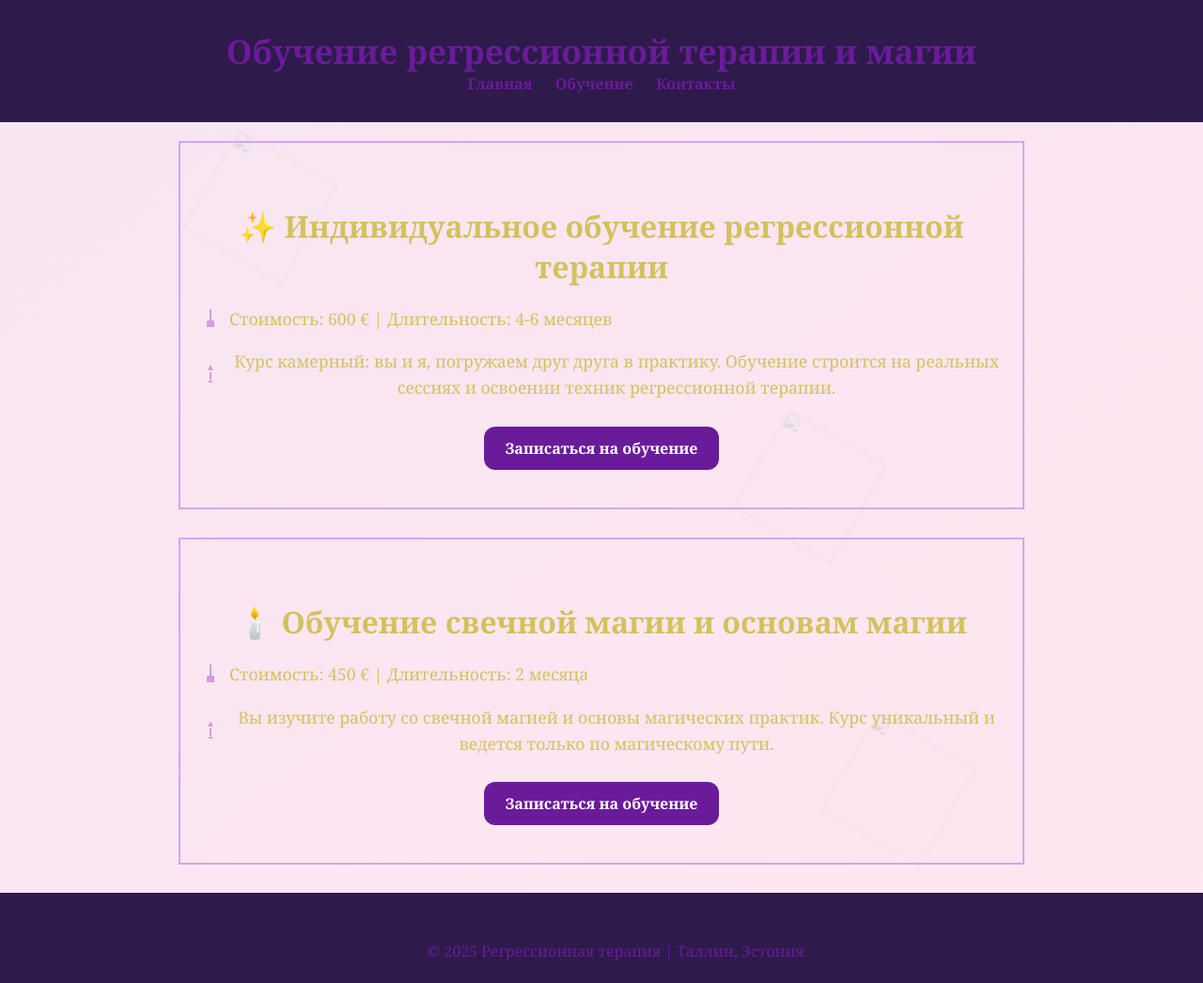
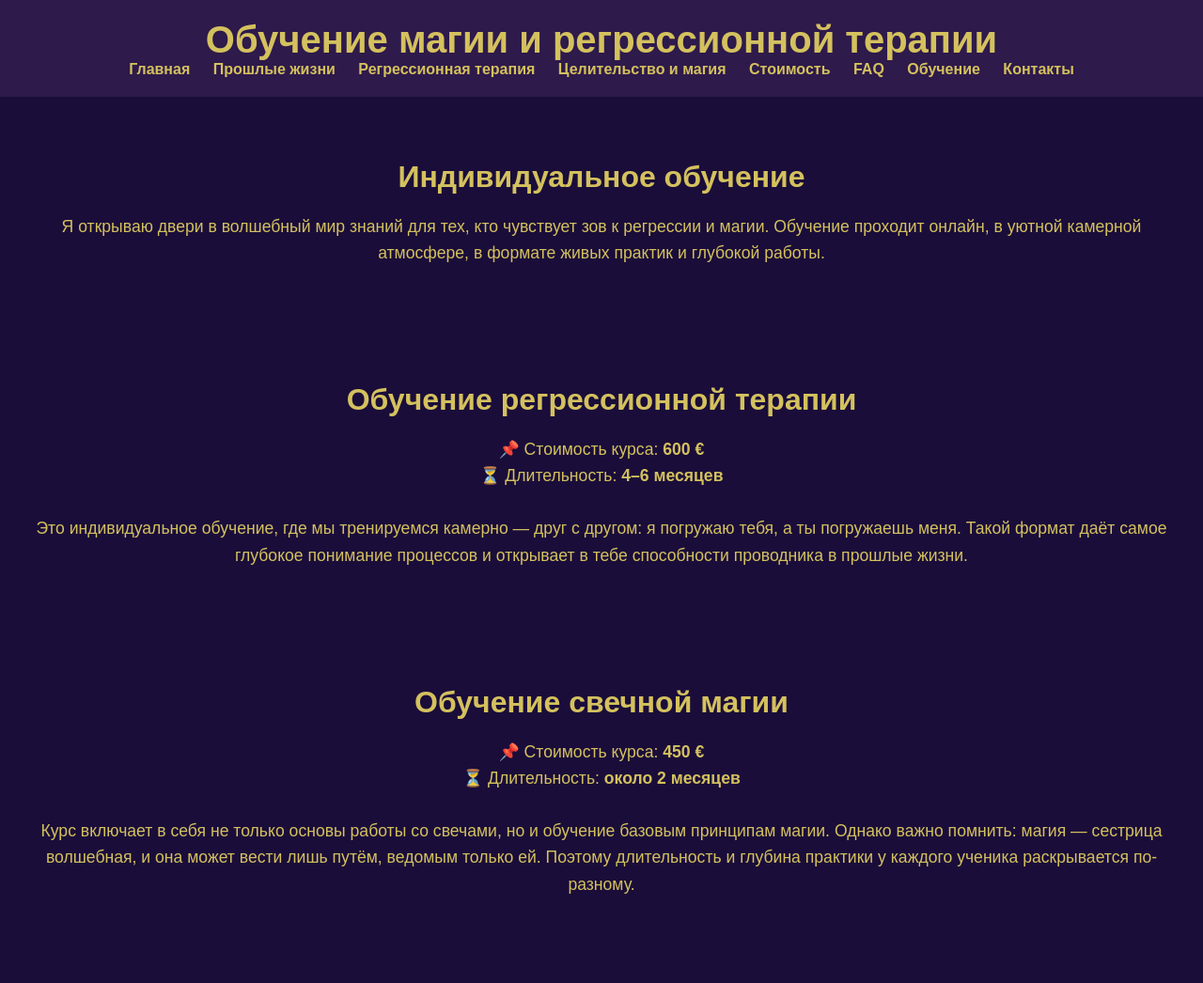
Before and after one commit to Irinaingar/MistyStarRegress, a plain HTML site: page training.html in a window 1280 px wide. Shown: the top 1046 px of the page at 94% size. Drawn offline with Linux system fonts and the light colour scheme.

Commit message:
Update training.html

```diff
--- a/training.html
+++ b/training.html
@@ -3,168 +3,66 @@
 <head>
   <meta charset="UTF-8">
   <meta name="viewport" content="width=device-width, initial-scale=1.0">
-  <title>Обучение регрессионной терапии и магии</title>
+  <title>Обучение магии и регрессии</title>
   <link rel="stylesheet" href="styles.css">
-  <style>
-    body {
-      background: linear-gradient(to bottom right, #f6e6f2, #ffe6f0);
-      font-family: 'Georgia', serif;
-      color: #333;
-      margin: 0;
-      padding: 0;
-    }
-
-    header {
-      text-align: center;
-      padding: 30px 20px;
-    }
-
-    header h1 {
-      font-size: 2.2em;
-      color: #6a1b9a;
-      margin: 0;
-    }
-
-    nav a {
-      margin: 0 10px;
-      text-decoration: none;
-      color: #6a1b9a;
-      font-weight: bold;
-    }
-
-    main {
-      max-width: 900px;
-      margin: 20px auto;
-      padding: 0 20px;
-      position: relative;
-    }
-
-    section {
-      background: rgba(255, 255, 255, 0.85);
-      border: 2px solid #d4a5f5;
-      border-radius: 15px;
-      padding: 25px 30px;
-      margin-bottom: 30px;
-      box-shadow: 0 0 15px rgba(160, 128, 255, 0.3);
-      position: relative;
-      overflow: hidden;
-    }
-
-    section h2 {
-      color: #b85fc0;
-      font-size: 1.8em;
-      margin-bottom: 15px;
-    }
-
-    section p {
-      font-size: 1.1em;
-      line-height: 1.6em;
-      color: #333;
-      margin-bottom: 12px;
-      display: flex;
-      align-items: center;
-    }
-
-    /* SVG иконки */
-    .icon {
-      width: 24px;
-      height: 24px;
-      margin-right: 8px;
-      flex-shrink: 0;
-    }
-
-    /* Цветы жизни и анимация */
-    @keyframes spin {
-      0% { transform: rotate(0deg); }
-      100% { transform: rotate(360deg); }
-    }
-
-    @keyframes pulse {
-      0%, 100% { opacity: 0.15; }
-      50% { opacity: 0.25; }
-    }
-
-    .flower {
-      position: absolute;
-      width: 120px;
-      height: 120px;
-      opacity: 0.15;
-      animation: spin 60s linear infinite, pulse 6s ease-in-out infinite;
-      pointer-events: none;
-    }
-
-    /* Кнопка Telegram */
-    .tg-button {
-      display: inline-block;
-      background: #6a1b9a;
-      color: #fff;
-      text-decoration: none;
-      padding: 12px 22px;
-      border-radius: 12px;
-      font-weight: bold;
-      margin-top: 15px;
-      transition: 0.3s;
-    }
-
-    .tg-button:hover {
-      background: #8e24aa;
-    }
-  </style>
 </head>
 <body>
   <header>
-    <h1>Обучение регрессионной терапии и магии</h1>
+    <h1>Обучение магии и регрессионной терапии</h1>
     <nav>
       <a href="index.html">Главная</a>
+      <a href="past-lives.html">Прошлые жизни</a>
+      <a href="regression-therapy.html">Регрессионная терапия</a>
+      <a href="healing-magic.html">Целительство и магия</a>
+      <a href="pricing.html">Стоимость</a>
+      <a href="faq.html">FAQ</a>
       <a href="training.html">Обучение</a>
       <a href="contact.html">Контакты</a>
     </nav>
   </header>
-
   <main>
-    <!-- Цветы жизни -->
-    <img src="flower1.svg" class="flower" style="top: 10px; left: 5%;" />
-    <img src="flower2.svg" class="flower" style="bottom: 20px; right: 10%;" />
-    <img src="flower3.svg" class="flower" style="top: 40%; right: 20%;" />
-
     <section>
-      <h2>✨ Индивидуальное обучение регрессионной терапии</h2>
+      <h2>Индивидуальное обучение</h2>
       <p>
-        <!-- свеча SVG -->
-        <svg class="icon" xmlns="http://www.w3.org/2000/svg" viewBox="0 0 24 24" fill="#d49ce0">
-          <path d="M12 2C11.4477 2 11 2.44772 11 3V14H9C8.44772 14 8 14.4477 8 15V21H16V15C16 14.4477 15.5523 14 15 14H13V3C13 2.44772 12.5523 2 12 2Z"/>
-        </svg>
-        Стоимость: 600 € | Длительность: 4-6 месяцев
+        Я открываю двери в волшебный мир знаний для тех, кто чувствует зов к регрессии и магии.
+        Обучение проходит онлайн, в уютной камерной атмосфере, в формате живых практик и глубокой работы.
       </p>
-      <p>
-        <svg class="icon" xmlns="http://www.w3.org/2000/svg" viewBox="0 0 24 24" fill="#d49ce0">
-          <path d="M12 2L15 8H9L12 2ZM11 10H13V18H11V10ZM10 19H14V21H10V19Z"/>
-        </svg>
-        Курс камерный: вы и я, погружаем друг друга в практику. Обучение строится на реальных сессиях и освоении техник регрессионной терапии.
-      </p>
-      <a href="https://t.me/irinaingar" class="tg-button">Записаться на обучение</a>
     </section>
 
     <section>
-      <h2>🕯️ Обучение свечной магии и основам магии</h2>
+      <h2>Обучение регрессионной терапии</h2>
       <p>
-        <svg class="icon" xmlns="http://www.w3.org/2000/svg" viewBox="0 0 24 24" fill="#d49ce0">
-          <path d="M12 2C11.4477 2 11 2.44772 11 3V14H9C8.44772 14 8 14.4477 8 15V21H16V15C16 14.4477 15.5523 14 15 14H13V3C13 2.44772 12.5523 2 12 2Z"/>
-        </svg>
-        Стоимость: 450 € | Длительность: 2 месяца
+        📌 Стоимость курса: <strong>600 €</strong><br>
+        ⏳ Длительность: <strong>4–6 месяцев</strong><br><br>
+        Это индивидуальное обучение, где мы тренируемся камерно —
+        друг с другом: я погружаю тебя, а ты погружаешь меня.
+        Такой формат даёт самое глубокое понимание процессов и открывает в тебе способности проводника в прошлые жизни.
       </p>
+    </section>
+
+    <section>
+      <h2>Обучение свечной магии</h2>
       <p>
-        <svg class="icon" xmlns="http://www.w3.org/2000/svg" viewBox="0 0 24 24" fill="#d49ce0">
-          <path d="M12 2L15 8H9L12 2ZM11 10H13V18H11V10ZM10 19H14V21H10V19Z"/>
-        </svg>
-        Вы изучите работу со свечной магией и основы магических практик. Курс уникальный и ведется только по магическому пути.
+        📌 Стоимость курса: <strong>450 €</strong><br>
+        ⏳ Длительность: <strong>около 2 месяцев</strong><br><br>
+        Курс включает в себя не только основы работы со свечами, но и обучение базовым принципам магии.
+        Однако важно помнить: магия — сестрица волшебная, и она может вести лишь путём, ведомым только ей.
+        Поэтому длительность и глубина практики у каждого ученика раскрывается по-разному.
       </p>
-      <a href="https://t.me/irinaingar" class="tg-button">Записаться на обучение</a>
+    </section>
+
+    <section>
+      <h2>Как проходит обучение</h2>
+      <p>
+        ✨ Формат: онлайн-сессии через Telegram<br>
+        ✨ Записи практик и материалов остаются у тебя<br>
+        ✨ Личное сопровождение и ответы на вопросы<br>
+        ✨ Поддержка твоего пути в магии и регрессии
+      </p>
     </section>
   </main>
-
   <footer>
-    <p style="text-align:center; padding:20px; color:#6a1b9a;">© 2025 Регрессионная терапия | Таллин, Эстония</p>
+    <p>© 2025 Обучение магии и регрессии | Таллин, Эстония</p>
   </footer>
 </body>
 </html>
```
